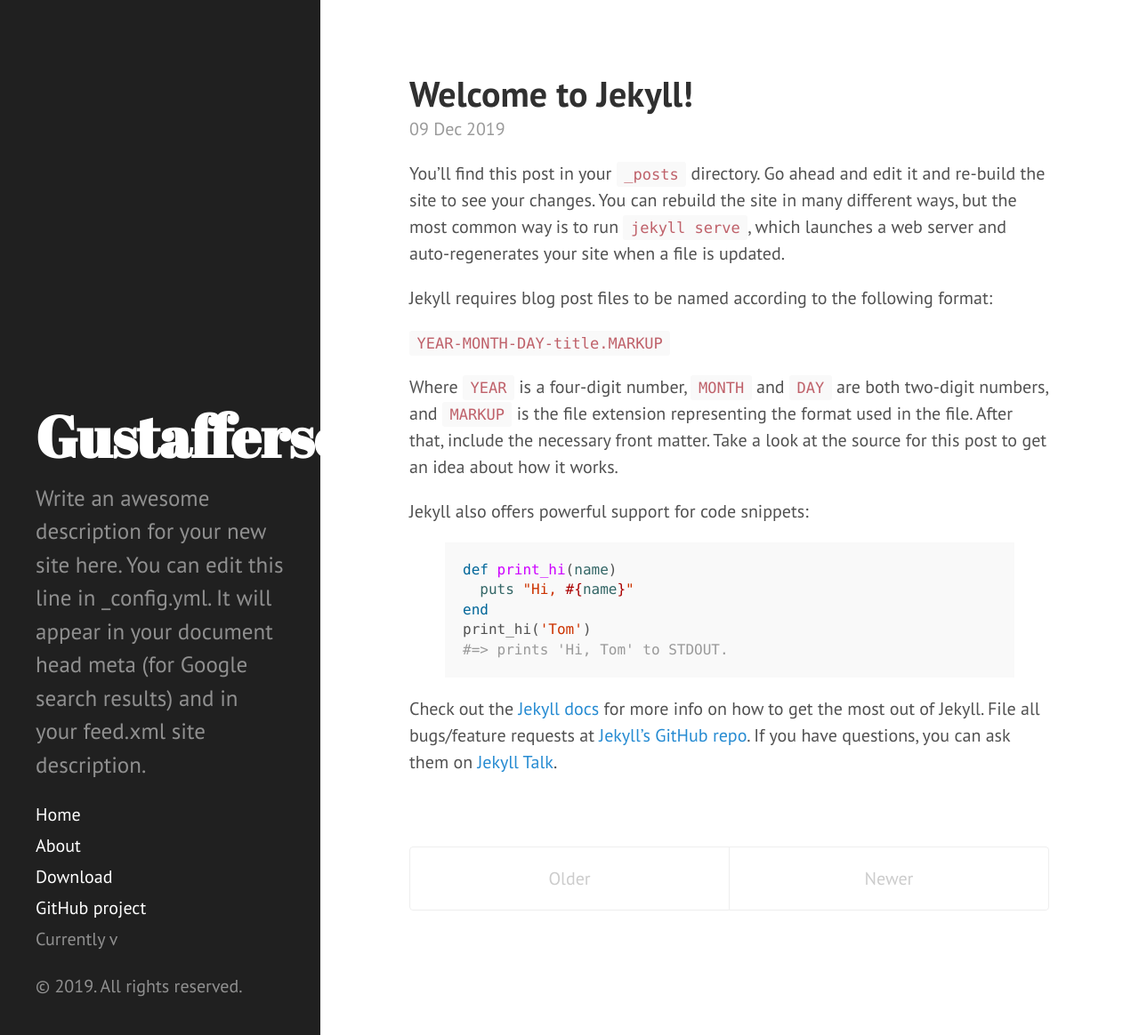
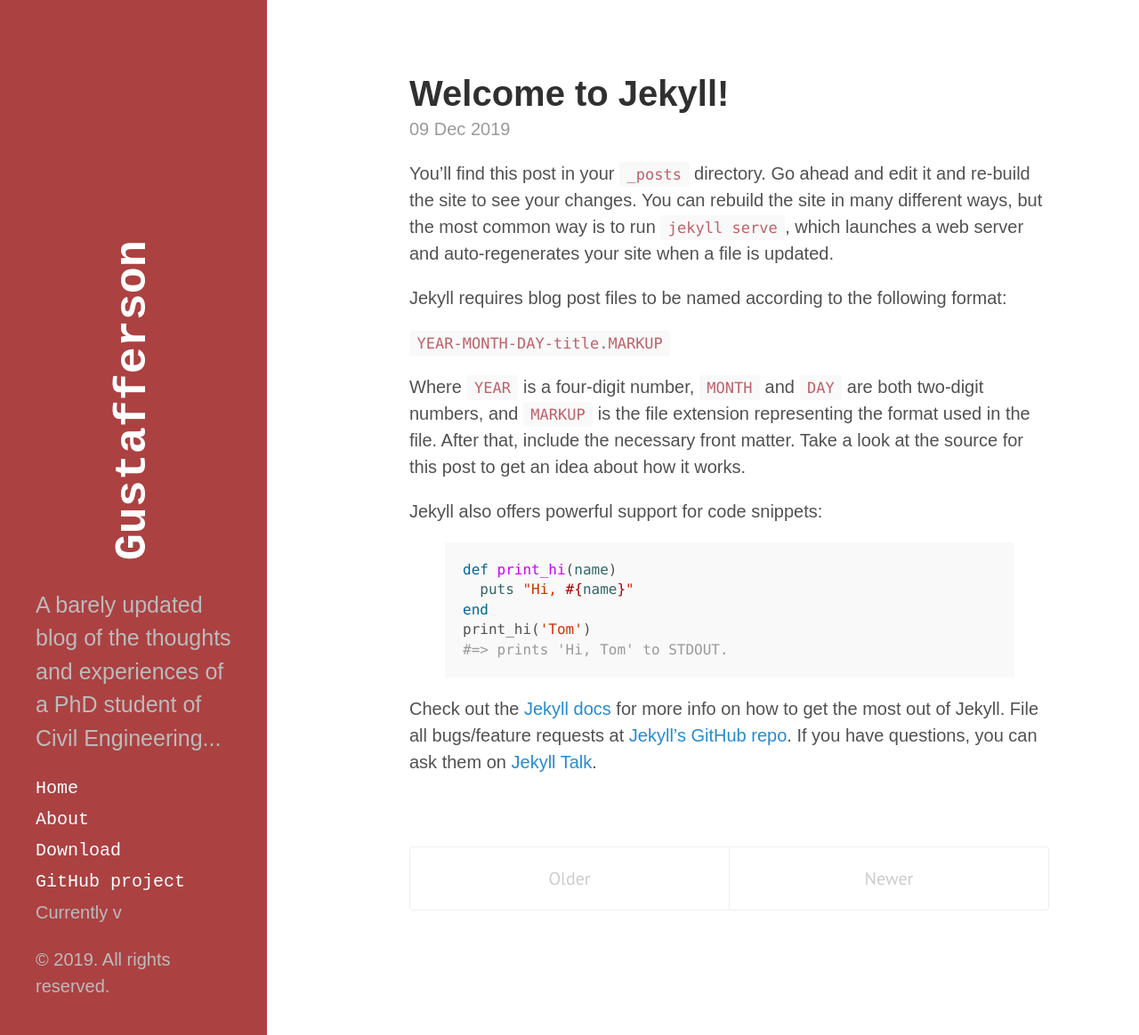
Before and after one commit to Gustafferson/gustafferson.github.io, a Jekyll site: the page built from index.html, in a window 1280 px wide and 1164 px high. Shown: the whole window at 89% size. Built offline with Jekyll 4.4.1, drawn with Linux system fonts in a browser that asks for light colours; the list of posts is cut into pages by our own code.

Commit message:
Changing sidebar .css and CNAME

```diff
--- a/CNAME
+++ b/CNAME
@@ -1 +1 @@
-hyde.getpoole.com
+gustafferson.io
--- a/_config.yml
+++ b/_config.yml
@@ -21,13 +21,10 @@
 title: Gustafferson
 email: angus.pettey@nottingham.ac.uk
 description: >- # this means to ignore newlines until "baseurl:"
-  Write an awesome description for your new site here. You can edit this
-  line in _config.yml. It will appear in your document head meta (for
-  Google search results) and in your feed.xml site description.
+  A barely updated blog of the thoughts and experiences of a PhD student of Civil Engineering...
 baseurl: "" # the subpath of your site, e.g. /blog
 url: "" # the base hostname & protocol for your site, e.g. http://example.com
-twitter_username: jekyllrb
-github_username:  jekyll
+github_username:  gustafferson
 
 # Build settings
 remote_theme: fongandrew/hydeout
--- a/public/css/hyde.css
+++ b/public/css/hyde.css
@@ -32,7 +32,7 @@
  */
 
 html {
-  font-family: "PT Sans", Helvetica, Arial, sans-serif;
+  font-family: "Muli", sans-serif;
 }
 @media (min-width: 48em) {
   html {
@@ -56,8 +56,8 @@ html {
 .sidebar {
   text-align: center;
   padding: 2rem 1rem;
-  color: rgba(255,255,255,.5);
-  background-color: #202020;
+  color: #bbb;
+  background-color: #ac4142;
 }
 @media (min-width: 48em) {
   .sidebar {
@@ -65,7 +65,7 @@ html {
     top: 0;
     left: 0;
     bottom: 0;
-    width: 18rem;
+    width: 15rem;
     text-align: left;
   }
 }
@@ -73,15 +73,36 @@ html {
 /* Sidebar links */
 .sidebar a {
   color: #fff;
+  font-family: "Courier New", Courier, monospace;
 }
+@media (min-width: 48em) {
+ .sidebar-about a {
+	color: #fff;
+	font-family: "Courier New", Courier, monospace;
+	margin-left: 100px;
+  }
+}
+
 
 /* About section */
 .sidebar-about h1 {
   color: #fff;
   margin-top: 0;
-  font-family: "Abril Fatface", serif;
-  font-size: 3.25rem;
+  font-family: "Courier New", Courier, monospace;
+  font-size: 2.5rem;
+
 }
+/* for larger than 48em screen sizes */
+@media (min-width: 48em) {
+ .sidebar-about h1 {
+	color: #fff;
+	margin-top: 0;
+	font-family: "Courier New", Courier, monospace;
+	font-size: 2.5rem;
+	transform: rotate(-90deg);
+  }
+}
+
 
 /* Sidebar nav */
 .sidebar-nav {
--- a/public/css/poole.css
+++ b/public/css/poole.css
@@ -48,7 +48,7 @@ body {
 }
 
 html {
-  font-family: "Helvetica Neue", Helvetica, Arial, sans-serif;
+  font-family: "Courier New", Courier, monospace;
   font-size: 16px;
   line-height: 1.5;
 }
@@ -69,6 +69,7 @@ body {
 a {
   color: #268bd2;
   text-decoration: none;
+
 }
 a strong {
   color: inherit;
```
